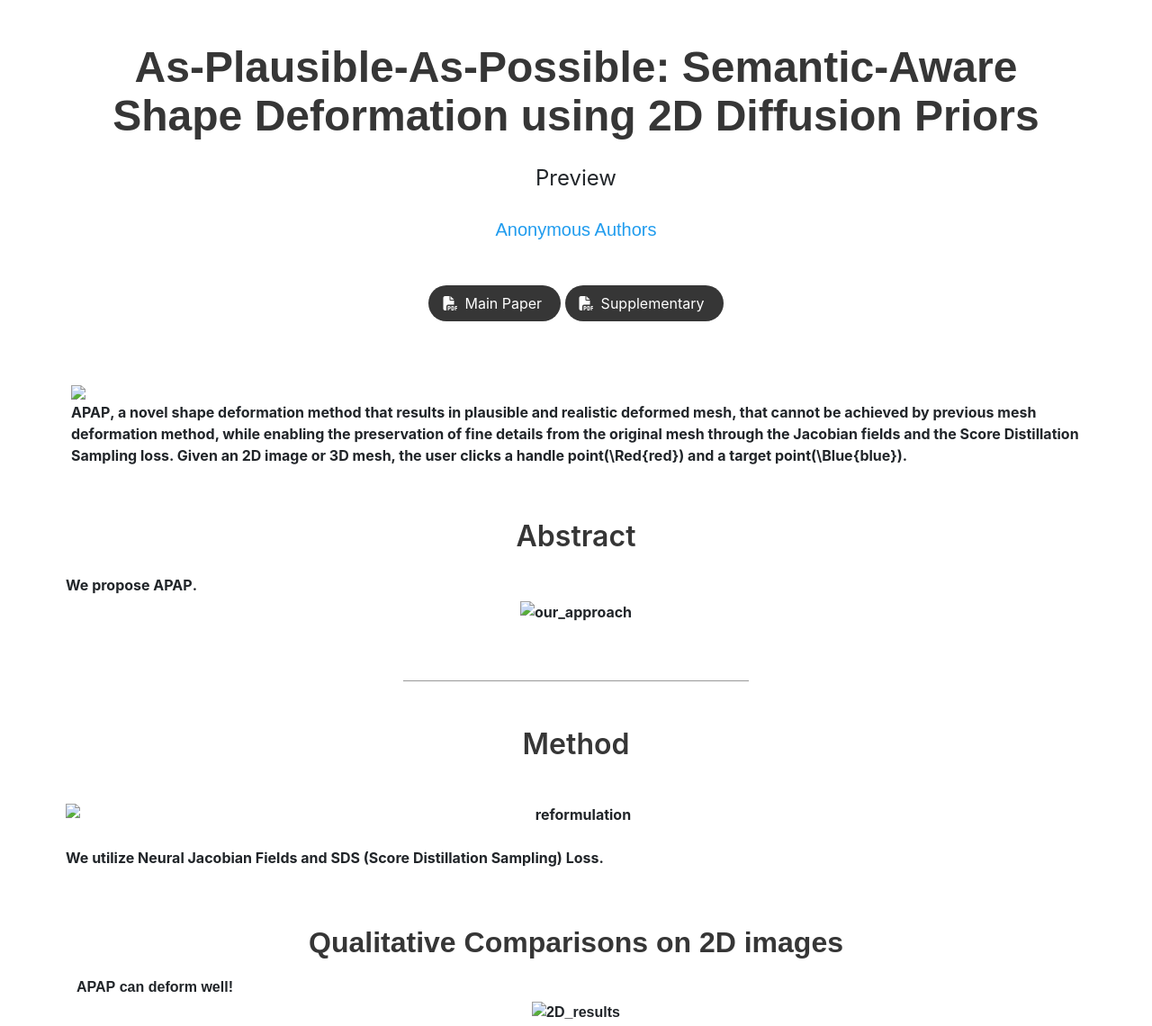
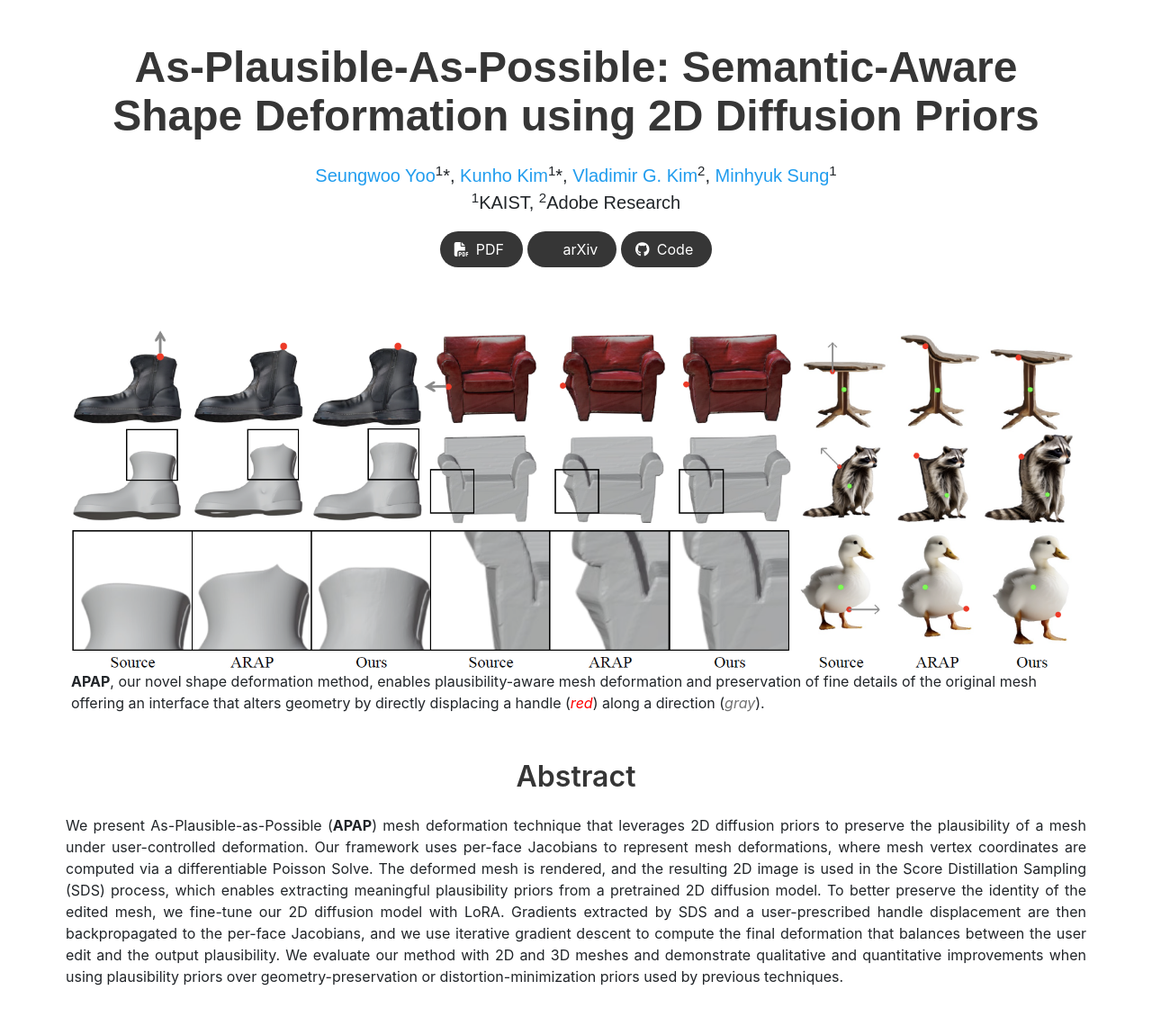
Before and after one commit to As-Plausible-As-Possible/As-Plausible-As-Possible.github.io, a plain HTML site: page index.html in a window 1280 px wide. Shown: the top 1140 px of the page at 90% size. Drawn offline with nearby package versions, Linux system fonts and the light colour scheme; some packages are replaced by stand-ins of ours; some icons are missing; a web font is replaced by a local one.

Commit message:
upload results

```diff
--- a/index.html
+++ b/index.html
@@ -59,14 +59,21 @@
       <div class="columns is-centered">
         <div class="column has-text-centered">
           <h1 class="title is-1 publication-title">As-Plausible-As-Possible: Semantic-Aware Shape Deformation using 2D Diffusion Priors</h1>
-          <div style="font-size:x-large;">Preview</div><br>
+          <!-- <div style="font-size:x-large;">Preview</div><br> -->
           <div class="is-size-5 publication-authors">
             <span class="author-block">
-              <a href="https://As-Plausible-As-Possible.github.io/">Anonymous Authors</a></span>
+              <a href="https://dvelopery0115.github.io/">Seungwoo Yoo</a><sup>1</sup>*,</span>
+            <span class="author-block">
+              <a href="https://Soulmates2.github.io/">Kunho Kim</a><sup>1</sup>*,</span>
+            <span class="author-block">
+              <a href="http://www.vovakim.com/">Vladimir G. Kim</a><sup>2</sup>,</span>
+            <span class="author-block">
+              <a href="https://mhsung.github.io/">Minhyuk Sung</a><sup>1</sup></span>
           </div>
 
           <div class="is-size-5 publication-authors">
-            <span class="author-block"></span>
+            <span class="author-block"><sup>1</sup>KAIST,</span>
+            <span class="author-block"><sup>2</sup>Adobe Research</span>
           </div>
 
           <div class="column has-text-centered">
@@ -78,18 +85,28 @@
                   <span class="icon">
                       <i class="fas fa-file-pdf"></i>
                   </span>
-                  <span>Main Paper</span>
+                  <span>PDF</span>
                 </a>
               </span>
-              <!-- Supplementary PDF Link. -->
+              <!-- arXiv Link. -->
               <span class="link-block">
-                <a href="static/APAP_supp.pdf"
+                <a href="https://as-plausible-as-possible.github.io/"
                    class="external-link button is-normal is-rounded is-dark">
                   <span class="icon">
-                      <i class="fas fa-file-pdf"></i>
+                    <i class="ai ai-arxiv"></i>
                   </span>
-                  <span>Supplementary</span>
+                  <span>arXiv</span>
                 </a>
+              </span>
+              <!-- Code Link. -->
+              <span class="link-block">
+                <a href="https://as-plausible-as-possible.github.io/"
+                   class="external-link button is-normal is-rounded is-dark">
+                  <span class="icon">
+                      <i class="fab fa-github"></i>
+                  </span>
+                  <span>Code</span>
+                  </a>
               </span>
             </div>
           </div>
@@ -103,10 +120,11 @@
 <!-- ========== Teaser ========== -->
 <div class="container">
   <div class="content is-max-desktop">
-    <img src="static/images/Teaser.png">
+    <img src="static/images/teaser.png">
     <p>
-      <b><span class="dnerf">APAP</span>, a novel shape deformation method that results in plausible and realistic deformed mesh, that cannot be achieved by previous mesh deformation method, while enabling the preservation of fine details from the original mesh through the Jacobian fields and the Score Distillation Sampling loss.
-        Given an 2D image or 3D mesh, the user clicks a handle point(\Red{red}) and a target point(\Blue{blue}).
+      <b>APAP</b>, our novel shape deformation method, enables plausibility-aware mesh deformation and preservation
+      of fine details of the original mesh offering an interface that alters geometry by directly displacing
+      a handle (<i style="color: #ff0000; ">red</i>) along a direction (<i style="color: #727272; ">gray</i>).
     </p>
   </div>
 </div>
@@ -119,14 +137,20 @@
         <h2 class="title is-3">Abstract</h2>
         <div class="content has-text-justified">
           <p>
-            We propose <span class="dnerf">APAP</span>.
+            We present As-Plausible-as-Possible (<b>APAP</b>) mesh deformation technique that leverages
+            2D diffusion priors to preserve the plausibility of a mesh under user-controlled deformation.
+            Our framework uses per-face Jacobians to represent mesh deformations, where mesh vertex coordinates
+            are computed via a differentiable Poisson Solve. The deformed mesh is rendered, and the resulting
+            2D image is used in the Score Distillation Sampling (SDS) process, which enables extracting meaningful
+            plausibility priors from a pretrained 2D diffusion model. To better preserve the identity of the edited
+            mesh, we fine-tune our 2D diffusion model with LoRA. Gradients extracted by SDS and a user-prescribed
+            handle displacement are then backpropagated to the per-face Jacobians, and we use iterative gradient
+            descent to compute the final deformation that balances between the user edit and the output plausibility.
+            We evaluate our method with 2D and 3D meshes and demonstrate qualitative and quantitative improvements
+            when using plausibility priors over geometry-preservation or distortion-minimization priors used by
+            previous techniques.
           </p>
         </div>
-      </div>
-    </div>
-    <div class="container">
-      <div class="content has-text-centered">
-        <img src="./static/images/Method.png" alt="our_approach" style="max-width:100%;">
       </div>
     </div>
   </div>
@@ -139,11 +163,18 @@
     <div class="columns is-centered has-text-centered is-flex-direction-column">
       <h2 class="title is-3">Method</h2>
       <br>
-      <img src="./static/images/Method.png" alt="reformulation" style="max-width:100%;">
+      <img src="./static/images/method.png" alt="reformulation" style="max-width:100%;">
       <br>
       <div class="content has-text-justified">
         <p>
-          We utilize Neural Jacobian Fields and SDS (Score Distillation Sampling) Loss.
+          <b>APAP</b> parameterizes a triangular mesh as a per-face Jacobian field that can be updated via
+          gradient descent. Given a textured mesh and user inputs specifying the handle(s) and anchor(s),
+          our framework initializes a Jacobian field as a trainable parameter. During the first stage, the
+          Jacobian field is updated via iterative optimization of $L_h$, a soft constraint that initially deforms
+          the shape according to the user's instruction. In the following stage, the mesh is rendered using
+          a differentiable renderer $R$ and the rendered image is provided as an input to a diffusion prior
+          finetuned with LoRA that computes the SDS loss $L_{SDS}$. The joint optimization of $L_h$ and $L_{SDS}$
+          improves the visual plausibility of the mesh while conforming to the given edit instruction.
         </p>
       </div>
     </div>
@@ -153,19 +184,18 @@
 
 
 
-<!-- ========== 2D Results ========== -->
+<!-- ========== 3D Results ========== -->
 <section class="hero teaser">
   <div class="columns is-centered has-text-centered is-flex-direction-column"><br>
-    <h2 class="title is-3">Qualitative Comparisons on 2D images</h2>
+    <h2 class="title is-3">Qualitative Results from 3D Shape Deformation</h2>
   </div>
   <div class="container is-max-desktop">
     <p>
-      <span class="dnerf">APAP</span> can deform well!
     </p>
   </div>
   <div class="columns is-centered has-text-centered is-flex-direction-column">
     <div class="container" style="width:80%;">
-      <img src="./static/images/2D_results.png" alt="2D_results" style="max-width:85%;">
+      <img src="./static/images/3D_results.png" alt="3D_results" style="max-width:85%;">
       <h2 class="subtitle has-text-centered">
 
       </h2>
@@ -175,19 +205,18 @@
 </section><br><br><hr>
 
 
-<!-- ========== 3D Results ========== -->
+<!-- ========== 2D Results ========== -->
 <section class="hero teaser">
   <div class="columns is-centered has-text-centered is-flex-direction-column"><br>
-    <h2 class="title is-3">Qualitative Comparisons on 3D Shapes</h2>
+    <h2 class="title is-3">Qualitative Comparisons on 2D Mesh Deformation</h2>
   </div>
   <div class="container is-max-desktop">
     <p>
-      <span class="dnerf">APAP</span> can deform well!
     </p>
   </div>
   <div class="columns is-centered has-text-centered is-flex-direction-column">
     <div class="container" style="width:80%;">
-      <img src="./static/images/3D_results.png" alt="3D_results" style="max-width:85%;">
+      <img src="./static/images/2D_results.png" alt="2D_results" style="max-width:85%;">
       <h2 class="subtitle has-text-centered">
 
       </h2>
```
Also changed, not shown: assets/favicon.ico (added), assets/favicon.png (added), static/images/2D_results.png (added), static/images/3D_results.png (added), static/images/method.png (added), static/images/teaser.png (added), 2 other files.
